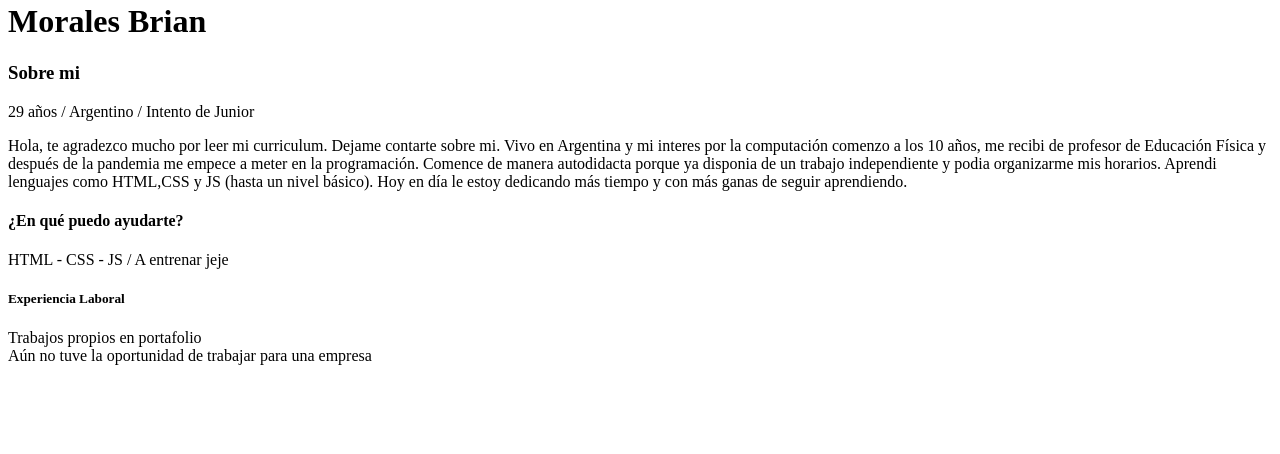
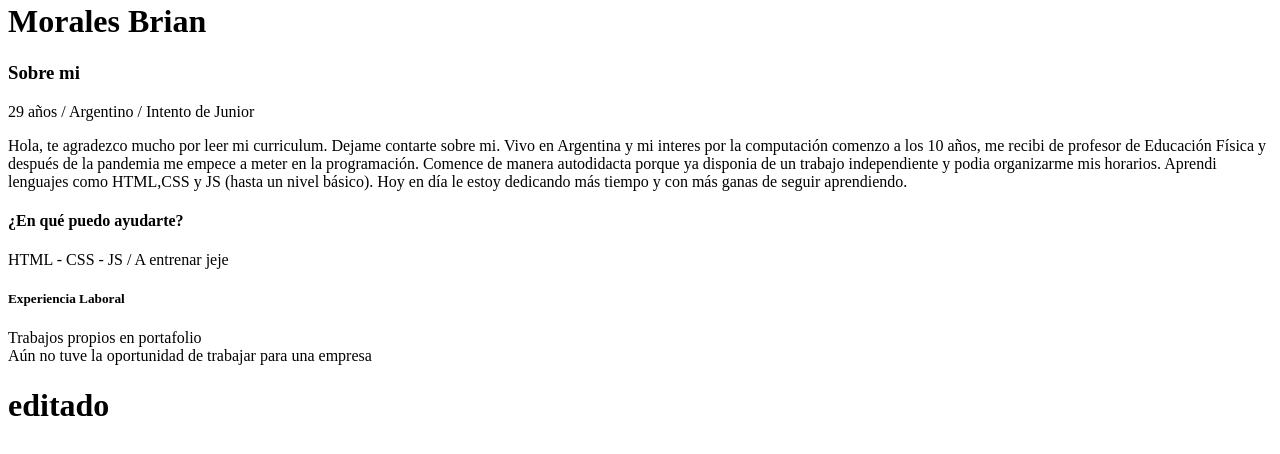
Before and after one commit to BrianAlvaroMorales/portafoliobrayan, a plain HTML site: page index.html in a window 1280 px wide. Shown: the part 230-684 px from the top of the page. Drawn offline with Linux system fonts and the light colour scheme.

Commit message:
Update index.html

```diff
--- a/index.html
+++ b/index.html
@@ -28,6 +28,7 @@
     <h5>Experiencia Laboral</h5>
     <p>Trabajos propios en portafolio <br>
     Aún no tuve la oportunidad de trabajar para una empresa</p>
+        <h1>editado</h1>
     </div>
 
 
```
